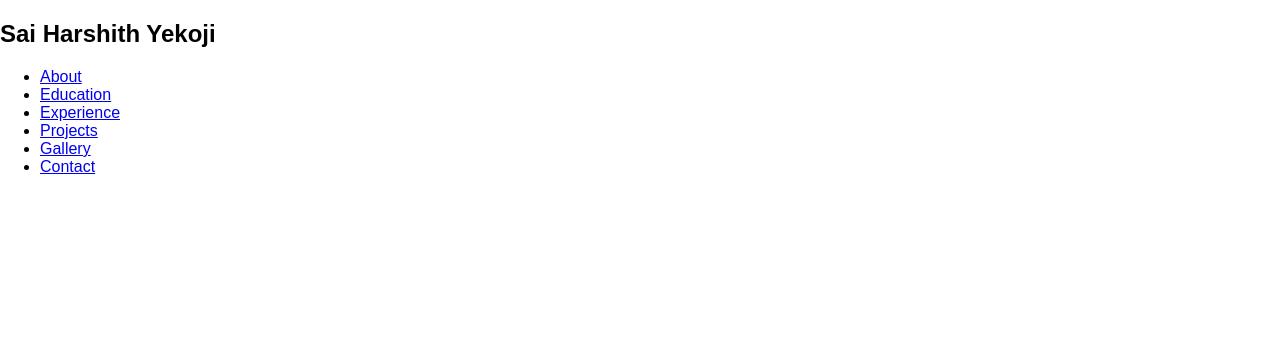
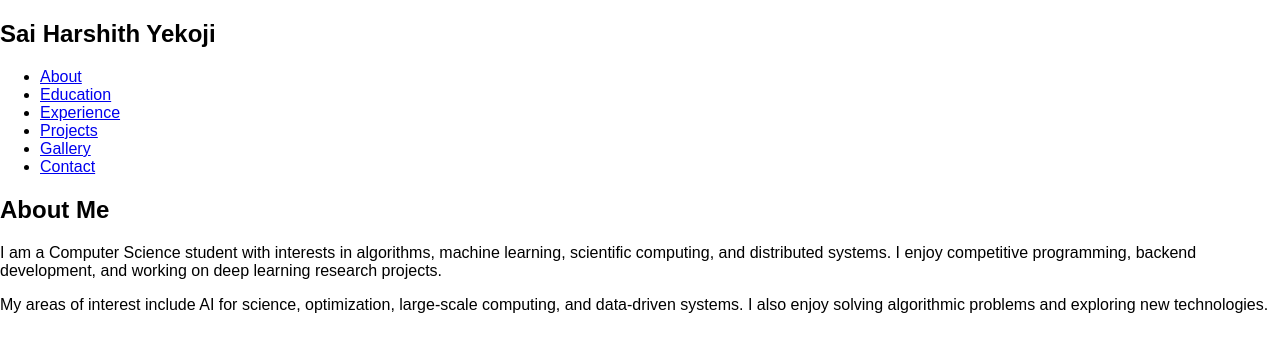
Before and after one commit to harshith217/harshith217.github.io, a plain HTML site: page index.html in a window 1280 px wide. Drawn offline with Linux system fonts and the light colour scheme.

Commit message:
Add 'About Me' section to index.html
Added an 'About Me' section with personal interests and background.

```diff
--- a/index.html
+++ b/index.html
@@ -29,7 +29,35 @@
     </nav>
 
 </header>
+<main>
+    <section id="about">
 
+    <h2>About Me</h2>
+
+    <p>
+
+        I am a Computer Science student with interests in algorithms,
+
+        machine learning, scientific computing, and distributed systems.
+
+        I enjoy competitive programming, backend development, and working
+
+        on deep learning research projects.
+
+    </p>
+
+    <p>
+
+        My areas of interest include AI for science, optimization,
+
+        large-scale computing, and data-driven systems. I also enjoy
+
+        solving algorithmic problems and exploring new technologies.
+
+    </p>
+
+</section>
+</main>
 </body>
 
 </html>
```
